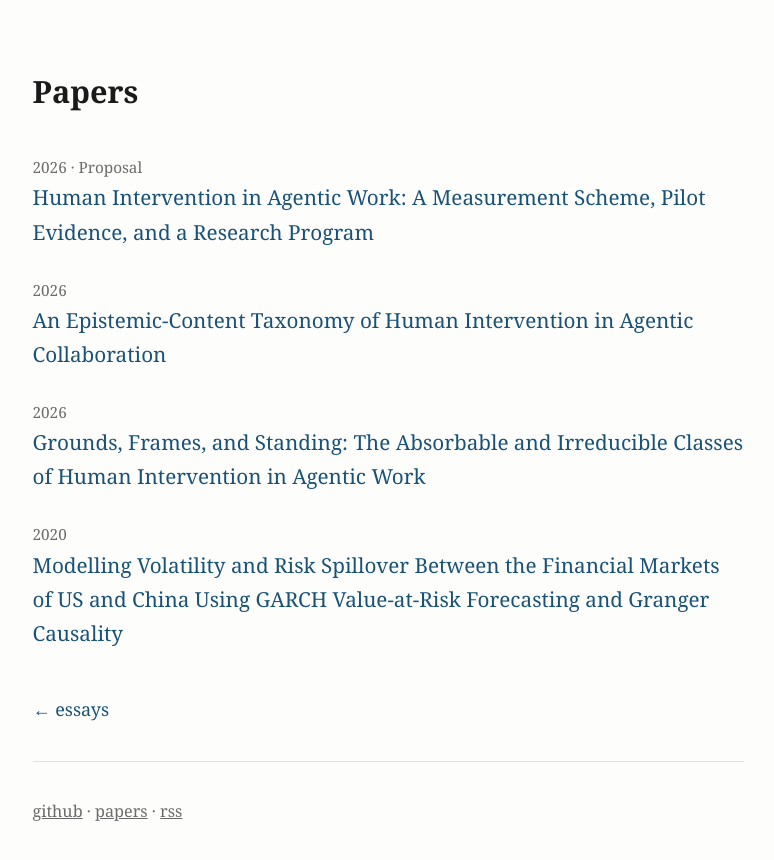
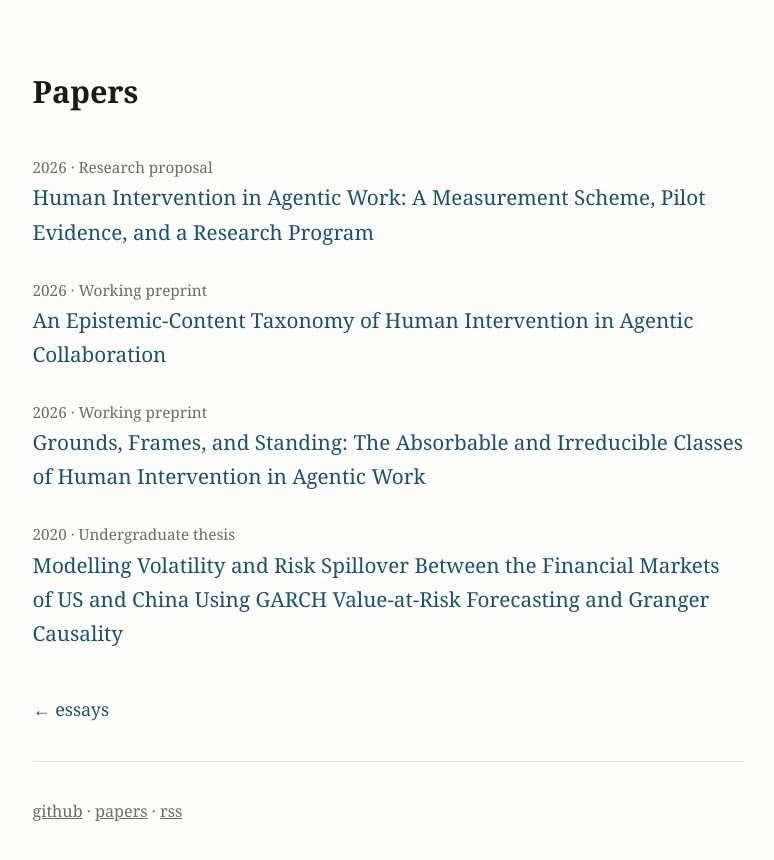
Before and after one commit to MajorLift/blog, a Jekyll site: the page built from papers/index.md, in a window 1280 px wide. Shown: the top 860 px of the page, without its empty margins (252-1026 px from the left). Built offline with Jekyll 4.4.1, drawn with Linux system fonts in a browser that asks for light colours.

Commit message:
Give every paper its type in the index
Four entries with nothing distinguishing a 2020 thesis from a 2026
preprint from a proposal. Each label is taken verbatim from that page's
own post-meta line rather than paraphrased, so the index and the page
agree: "Working preprint", not "working paper"; "Undergraduate thesis",
not "undergrad thesis".

```diff
--- a/papers/index.md
+++ b/papers/index.md
@@ -10,19 +10,19 @@ permalink: /papers/
 
 <ul class="post-list">
 <li>
-<time datetime="2026-07-31">2026 &middot; Proposal</time>
+<time datetime="2026-07-31">2026 &middot; Research proposal</time>
 <a href="{{ '/papers/grounds-frames-standing-proposal/' | relative_url }}">Human Intervention in Agentic Work: A Measurement Scheme, Pilot Evidence, and a Research Program</a>
 </li>
 <li>
-<time datetime="2026-07-31">2026</time>
+<time datetime="2026-07-31">2026 &middot; Working preprint</time>
 <a href="{{ '/papers/epistemic-content-taxonomy/' | relative_url }}">An Epistemic-Content Taxonomy of Human Intervention in Agentic Collaboration</a>
 </li>
 <li>
-<time datetime="2026-07-31">2026</time>
+<time datetime="2026-07-31">2026 &middot; Working preprint</time>
 <a href="{{ '/papers/grounds-frames-standing/' | relative_url }}">Grounds, Frames, and Standing: The Absorbable and Irreducible Classes of Human Intervention in Agentic Work</a>
 </li>
 <li>
-<time datetime="2020-06-01">2020</time>
+<time datetime="2020-06-01">2020 &middot; Undergraduate thesis</time>
 <a href="{{ '/papers/garch-volatility-spillover/' | relative_url }}">Modelling Volatility and Risk Spillover Between the Financial Markets of US and China Using GARCH Value-at-Risk Forecasting and Granger Causality</a>
 </li>
 </ul>
```
